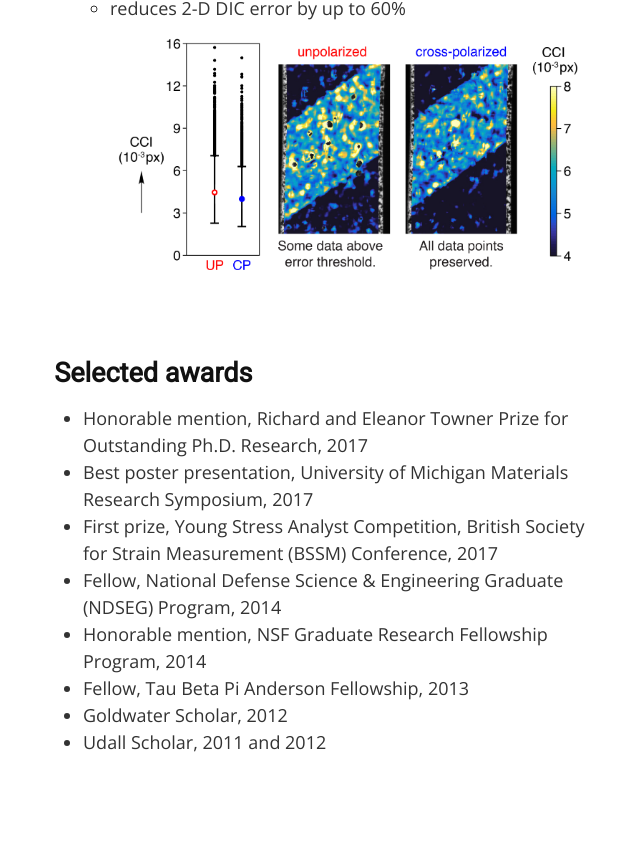
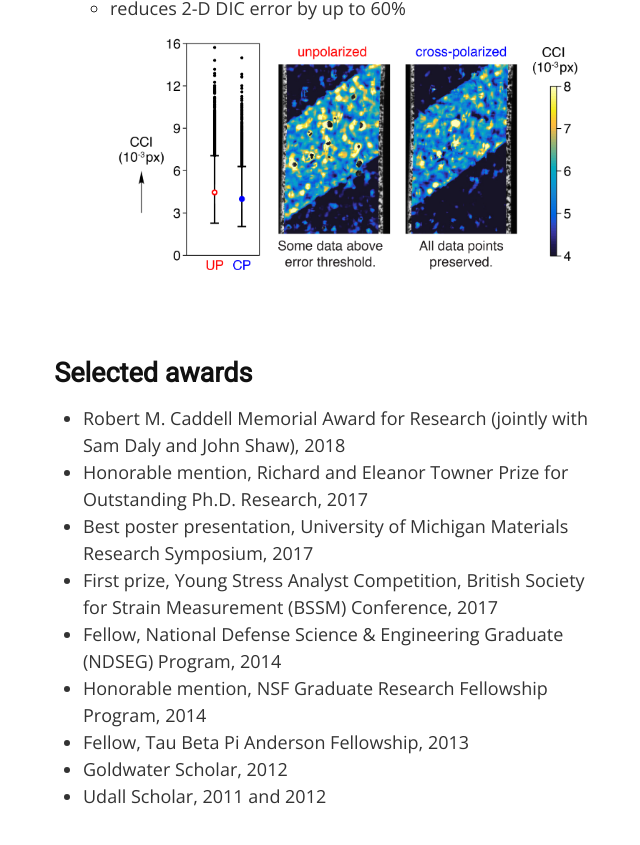
Before and after one commit to wlepage/wlepage.github.io, a Jekyll site: the page built from index.md, in a window 1280 px wide and 900 px high, scrolled down 6022 px. Shown: the top 845 px of the window, without its empty margins (314-954 px from the left). Built offline with Jekyll 4.4.1, drawn with Linux system fonts in a browser that asks for light colours.

Commit message:
Update index.md

```diff
--- a/index.md
+++ b/index.md
@@ -81,6 +81,7 @@ Major findings:
 ![Cross polarization for improved DIC](img/TOC_crosspolarization.png "Cross polarization for improved DIC")<br />
 
 ## Selected awards
++ Robert M. Caddell Memorial Award for Research (jointly with Sam Daly and John Shaw), 2018
 + Honorable mention, Richard and Eleanor Towner Prize for Outstanding Ph.D. Research, 2017
 + Best poster presentation, University of Michigan Materials Research Symposium, 2017
 + First prize, Young Stress Analyst Competition, British Society for Strain Measurement (BSSM) Conference, 2017
```
